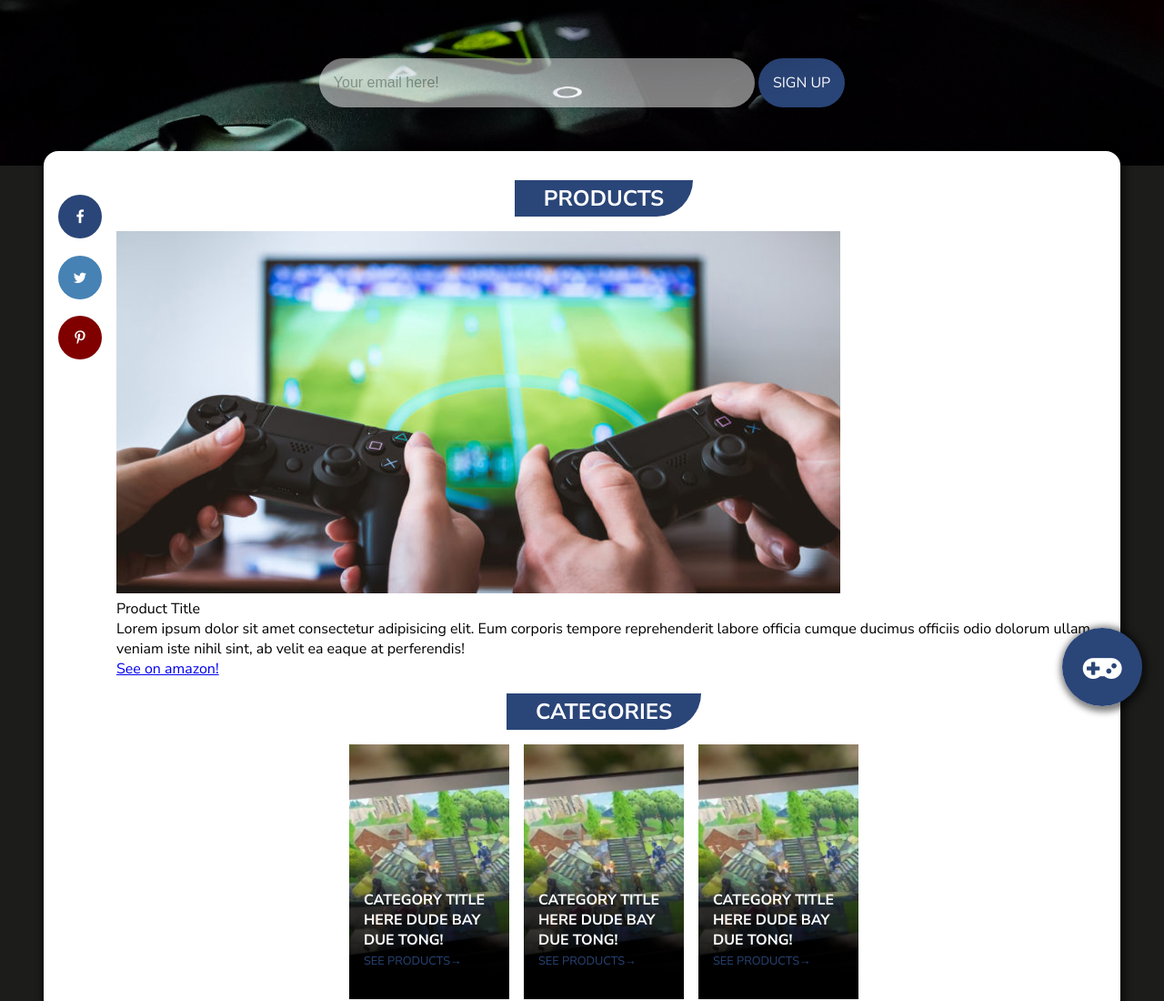
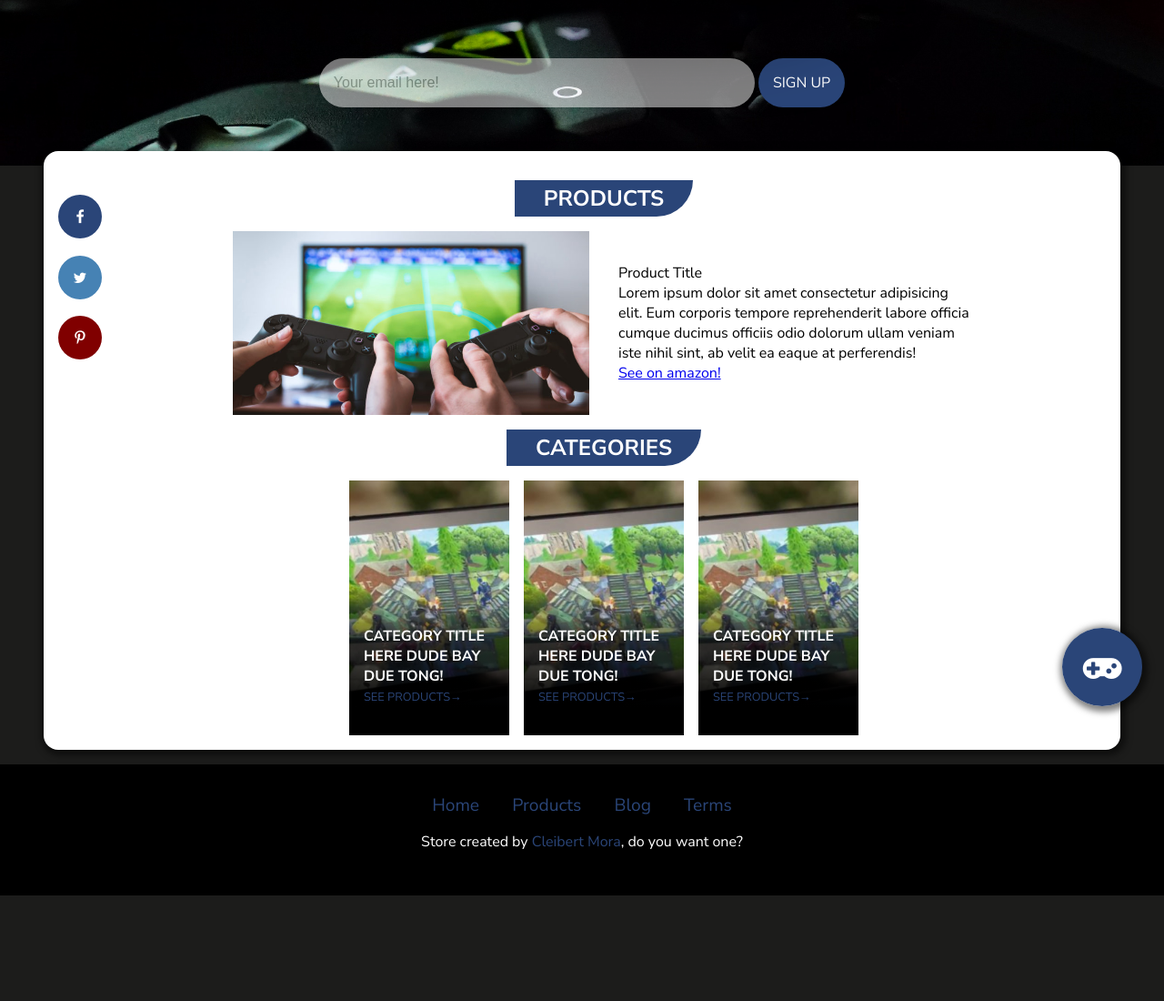
Before and after one commit to cleibertmora/gamer-template, a website built with Parcel: page src/store-category.html in a window 1280 px wide. Shown: the top 1100 px of the page at 91% size. After the commit the page ends 984 px from the top, so only its background shows below. Built offline with nearby package versions, Linux system fonts and the light colour scheme.

Commit message:
shop product develop parcial

```diff
--- a/src/scss/main.scss
+++ b/src/scss/main.scss
@@ -439,7 +439,41 @@ main {
 }
 
 .products{
+    max-width: 100%;
+    padding: 0 10vw;
+    display: grid;
+    grid-row-gap: 1rem;
+
     .product {
+        position: relative;
+        display: grid;
+        grid-template-columns: repeat(auto-fit, minmax(12rem, 1fr));
+        grid-column-gap: 2rem;
+        place-items: center;
+        background: $light;
+        border-radius: 1rem;
+        box-sizing: border-box;
+
+        .product-thumbnail{
+            width: 100%;
+            height: 100%;
+            overflow: hidden;
+
+            &:hover{
+                img{
+                    transform: scale(1.1);
+                    transform-origin: 50% 50%;
+                }
+            }
+
+            img{
+                width: 100%;
+                height: 100%;
+                object-fit: cover;
+                cursor: pointer;
+                transition: transform .4s;
+            }
+        }
 
     }
 }
--- a/src/store-category.html
+++ b/src/store-category.html
@@ -70,7 +70,9 @@
 
             <div class="products">
                 <div class="product">
-                    <img src="./img/player.jpg" class="product-thumbnail" alt="">
+                    <div class="product-thumbnail">
+                        <img src="./img/player.jpg" class="" alt="">
+                    </div>
                     <div class="content-product">
                         <div class="title">Product Title</div>
                         <div class="description">
```
